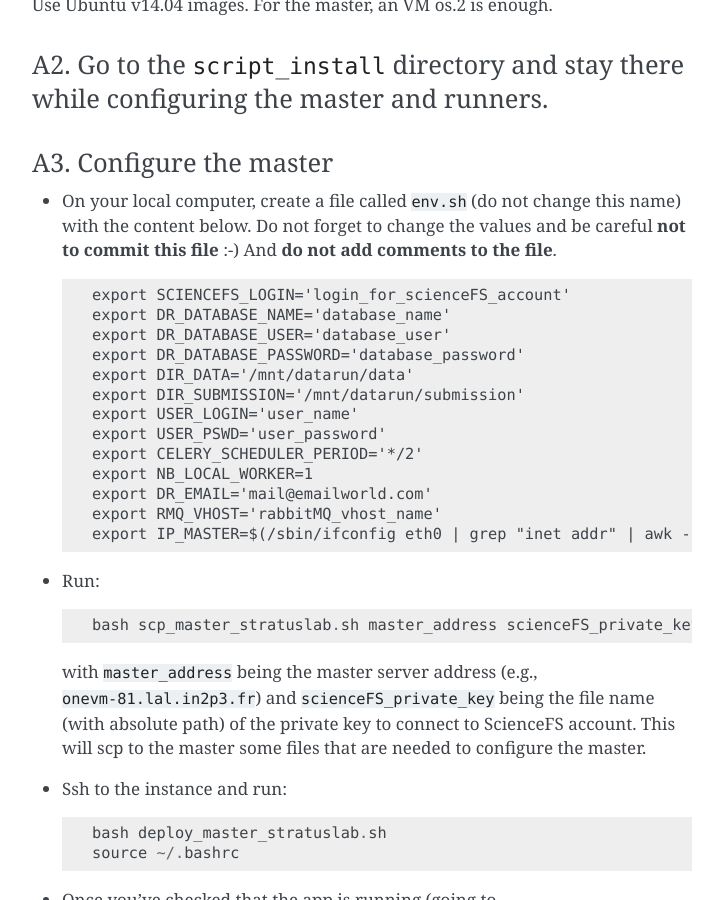
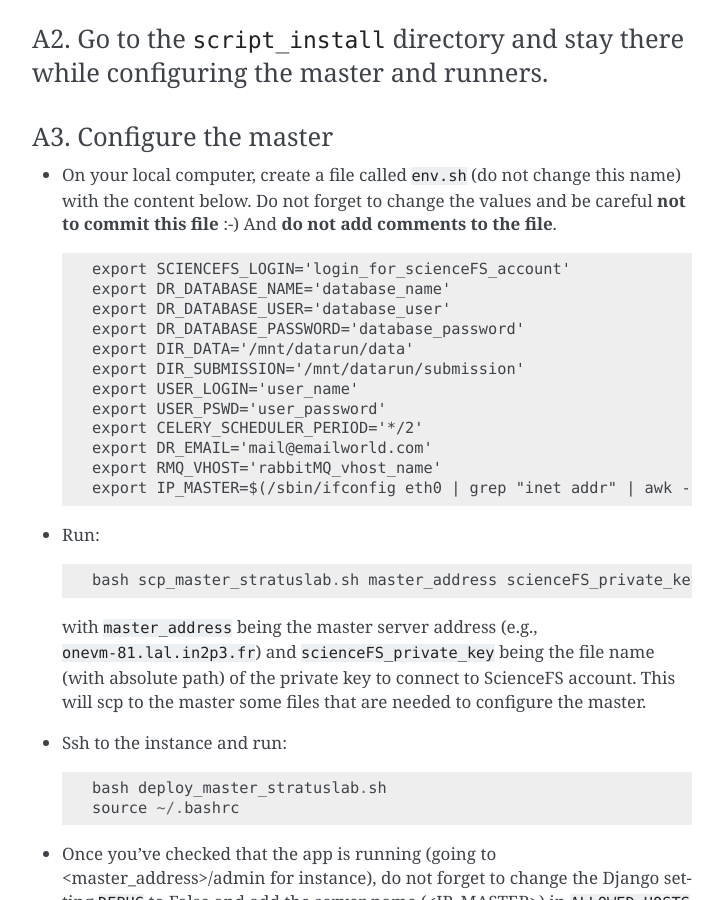
Before and after one commit to paris-saclay-cds/datarun, a Sphinx documentation site: the page built from docs/modules/deployment.rst, in a window 1280 px wide and 900 px high, scrolled down 2553 px. Shown: the whole window, without its empty margins (388-1111 px from the left). Built offline with Sphinx 7.4.7, drawn with Linux system fonts in a browser that asks for light colours; some of the changed text lies outside the part shown.

Commit message:
new deploy process to start workers with supervisor

```diff
--- a/docs/modules/deployment.rst
+++ b/docs/modules/deployment.rst
@@ -42,7 +42,6 @@ if needed and create a database with ``createdb database_name``.
 -  ``CELERY_SCHEDULER_PERIOD``: period (in min) at which the scheduler
    checks new trained models and saves them in the database. Ex: ``*/2``
    for every 2 min.
--  ``NB_LOCAL_WORKER``: number of celery workers for the scheduler
 -  ``RMQ_VHOST``: RabbitMQ vhost name
 -  ``IP_MASTER``: ip address of the master, here: ``localhost``
 
@@ -119,7 +118,6 @@ A3. Configure the master
        export USER_LOGIN='user_name'
        export USER_PSWD='user_password'
        export CELERY_SCHEDULER_PERIOD='*/2'
-       export NB_LOCAL_WORKER=1
        export DR_EMAIL='mail@emailworld.com'
        export RMQ_VHOST='rabbitMQ_vhost_name'
        export IP_MASTER=$(/sbin/ifconfig eth0 | grep "inet addr" | awk -F: '{print $2}' | awk '{print $1}')
```
Also changed, not shown: 12 other files.
